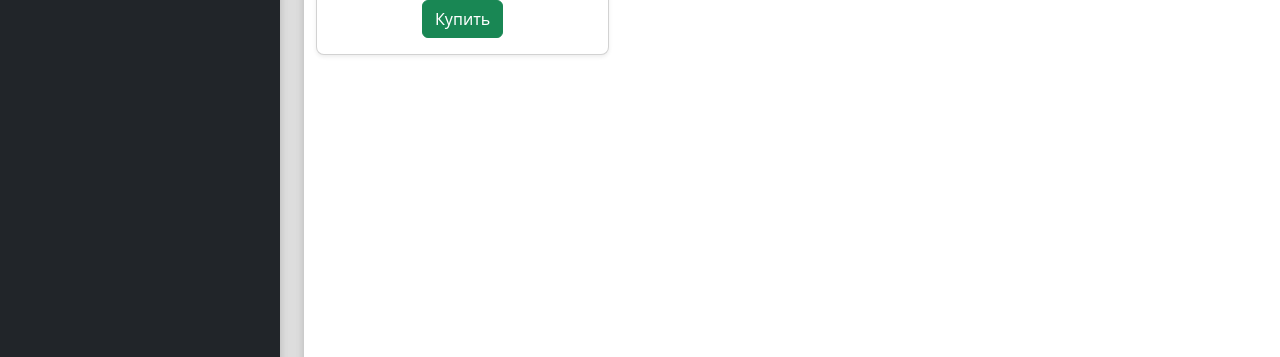
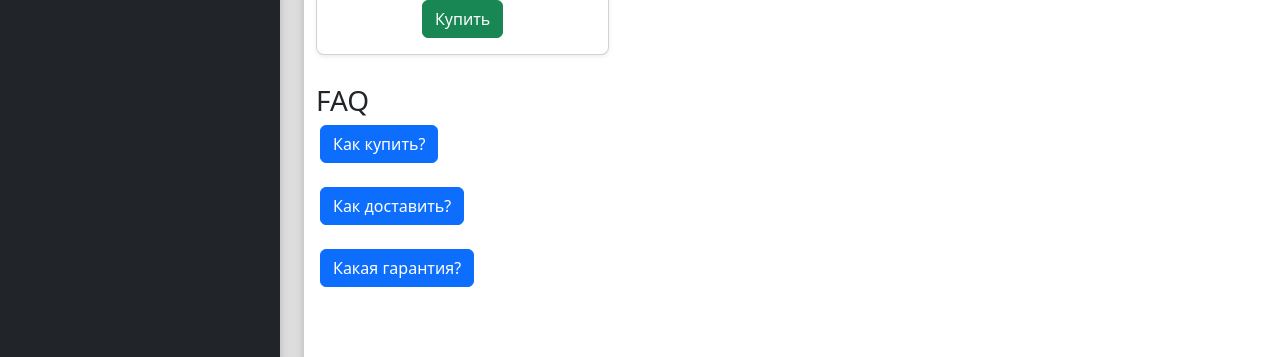
Before and after one commit to RenatUrazbakhtin/first_web_hmwrk, a plain HTML site: page index.html in a window 1280 px wide. Shown: the part 374-731 px from the top of the page. Drawn offline with nearby package versions, Linux system fonts and the light colour scheme.

Commit message:
add FAQ commit

```diff
--- a/index.html
+++ b/index.html
@@ -301,6 +301,51 @@
                 </div>
             </div>
         </main>
+        <label class="fs-3">FAQ</label>
+        <main class="row">
+            <div class="col-12">
+                <p class="d-inline-flex gap-1 p-1">
+                    <button class="btn btn-primary" type="button" data-bs-toggle="collapse" data-bs-target="#collapseExample" aria-expanded="false" aria-controls="collapseExample">
+                        Как купить?
+                    </button>
+                </p>
+                <div class="collapse" id="collapseExample">
+                  <div class="card card-body">
+                      Здесь будет выводиться информация о покупке
+                  </div>
+                </div>
+            </div>
+        </main>
+
+        <main class="row">
+            <div class="col-12">
+                <p class="d-inline-flex gap-1 p-1">
+                    <button class="btn btn-primary" type="button" data-bs-toggle="collapse" data-bs-target="#collapseExample1" aria-expanded="false" aria-controls="collapseExample">
+                        Как доставить?
+                    </button>
+                </p>
+                <div class="collapse" id="collapseExample1">
+                  <div class="card card-body">
+                      Здесь будет выводиться информация о доставке
+                  </div>
+                </div>
+            </div>
+        </main>
+
+        <main class="row">
+            <div class="col-12">
+                <p class="d-inline-flex gap-1 p-1">
+                    <button class="btn btn-primary" type="button" data-bs-toggle="collapse" data-bs-target="#collapseExample2" aria-expanded="false" aria-controls="collapseExample">
+                        Какая гарантия?
+                    </button>
+                </p>
+                <div class="collapse" id="collapseExample2">
+                  <div class="card card-body">
+                      Здесь будет выводиться информация о доставке
+                  </div>
+                </div>
+            </div>
+        </main>
 
     </div>
 
```
